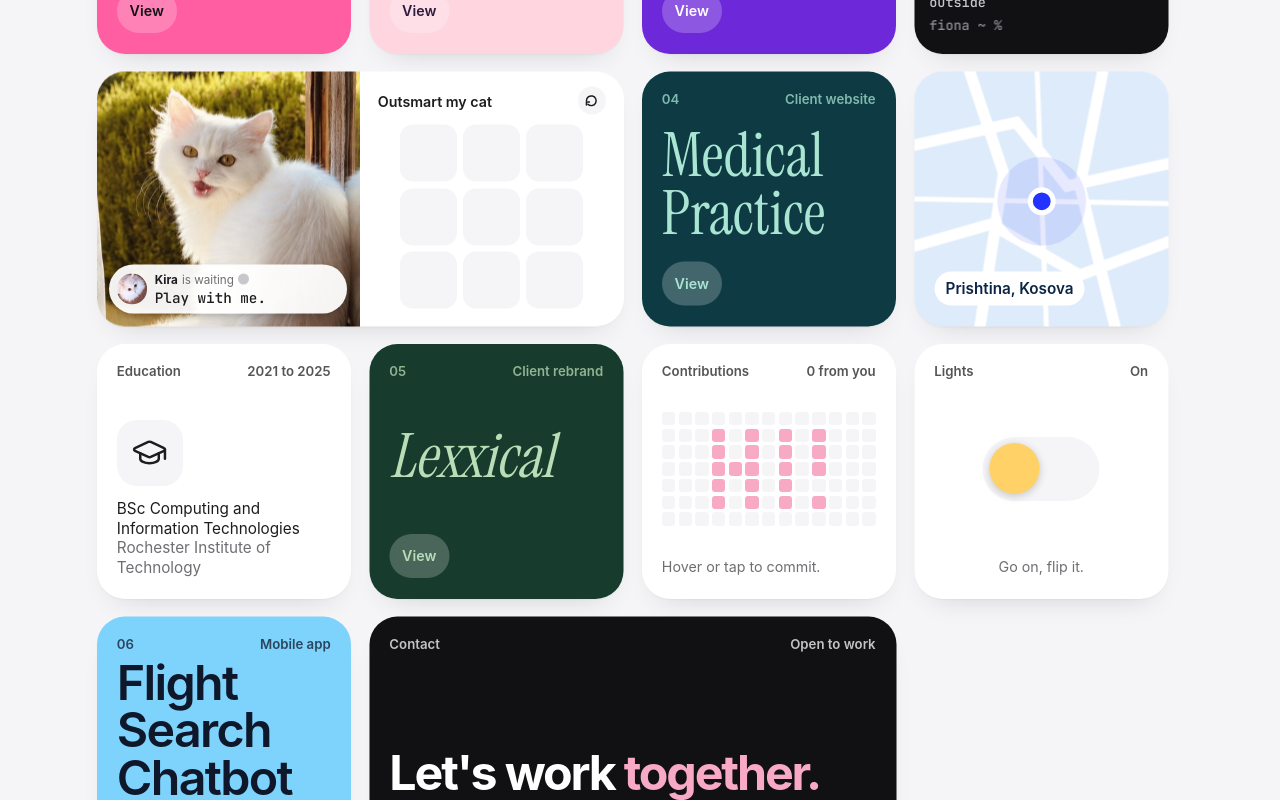
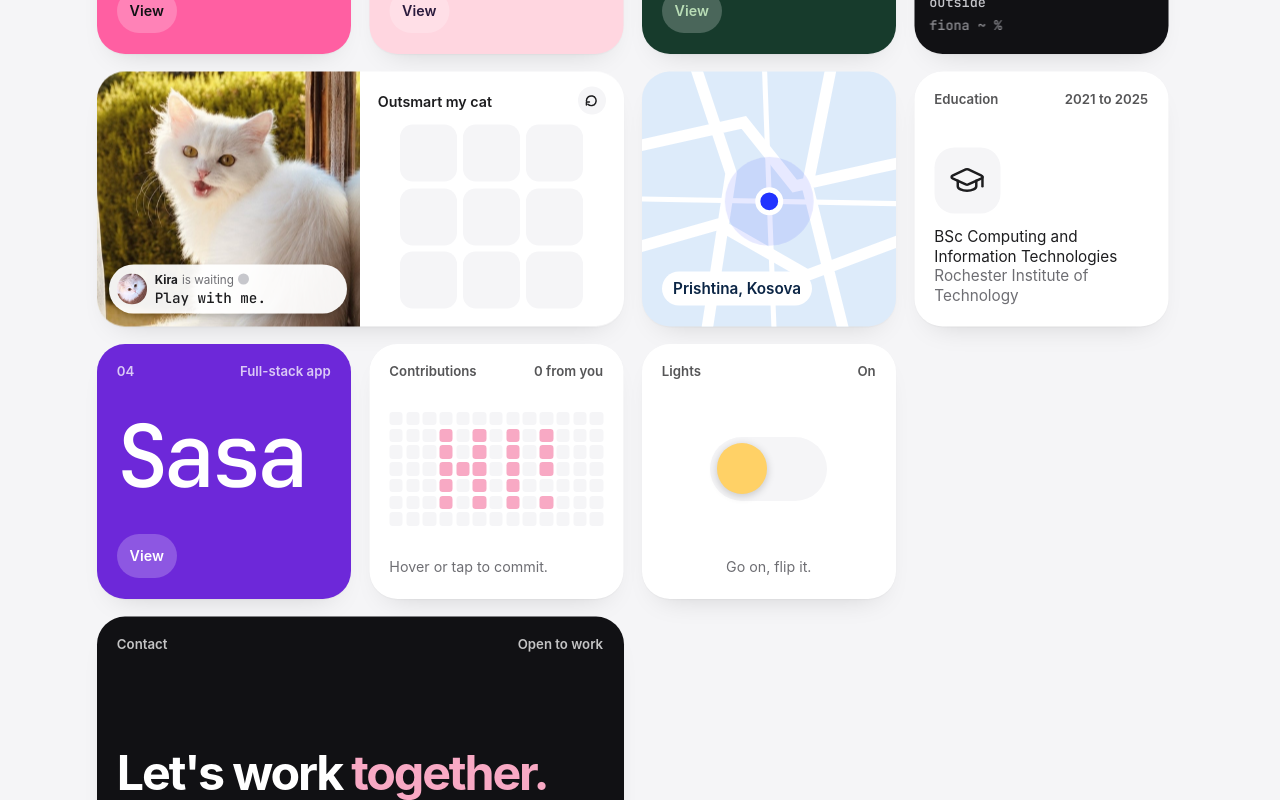
Before and after one commit to fionaveseli/portfolio-2026, a Next.js app: page / in a window 1280 px wide. Shown: the part 840-1640 px from the top of the page. Built offline with nearby package versions, Linux system fonts and the light colour scheme.

Commit message:
Show four projects, strongest first, with clearer project copy

```diff
--- a/src/app/layout.tsx
+++ b/src/app/layout.tsx
@@ -29,7 +29,7 @@ const bricolage = Bricolage_Grotesque({
   display: "swap",
 });
 
-/** Project wordmarks: Medical practice and Lexxical. */
+/** Project wordmark: Blue Bamboo. */
 const instrumentSerif = Instrument_Serif({
   subsets: ["latin"],
   weight: "400",
--- a/src/content/grid.ts
+++ b/src/content/grid.ts
@@ -22,16 +22,14 @@ const tiles = [
   { id: "about", span: 2, category: "about" },
   { id: "nomi", span: 1, category: "work" },
   { id: "dayli", span: 1, category: "work" },
-  { id: "sasa", span: 1, category: "work" },
+  { id: "blue-bamboo", span: 1, category: "work" },
   { id: "terminal", span: 1, category: "about" },
   { id: "kira", span: 2, category: "play" },
-  { id: "medical-practice", span: 1, category: "work" },
   { id: "map", span: 1, category: "about" },
   { id: "education", span: 1, category: "about" },
-  { id: "lexxical", span: 1, category: "work" },
+  { id: "sasa", span: 1, category: "work" },
   { id: "contributions", span: 1, category: "play" },
   { id: "lights", span: 1, category: "play" },
-  { id: "flight-search-chatbot", span: 1, category: "work" },
   { id: "contact", span: 2, category: "about" },
 ] as const satisfies readonly GridItem[];
 
--- a/src/content/projects.ts
+++ b/src/content/projects.ts
@@ -21,11 +21,11 @@ export const projects = [
       tracking: -0.06,
     },
     summary:
-      "A food app for finding the right place for whatever you're craving. Launching in Amsterdam, as a website first.",
+      "Different cravings, same table. A food app for finding somewhere to eat when everyone wants something different. Launching in Amsterdam, as a website first.",
     highlights: [
-      "My own product, from the idea and the brand to the design and the code.",
-      "Bold and mobile-first, but made to work just as well on a laptop.",
-      "More to show once it launches.",
+      "My own product: the idea, the brand, the design and the code.",
+      "Website first, with a landing page that explains Nomi and leads into the app. A store app comes next.",
+      "Two ways to browse places, swiping or an Explore-style grid, because swiping alone felt too limiting.",
     ],
     role: "Founder, design and build",
     year: "2026",
@@ -49,14 +49,40 @@ export const projects = [
       "A visual life planner: a calendar for fixed commitments, a checklist for flexible tasks, and Life Chapters for the bigger goals.",
     highlights: [
       "Started from juggling a full-time job with university.",
+      "Made for the big goals and the small daily reminders, like a school pickup or leaving work early.",
       "A native app for iPhone and Android, with a website that explains it.",
-      "Built end to end: frontend, backend, mobile and an AI-guided onboarding.",
+      "Building it end to end: frontend, backend, mobile and an AI-guided onboarding.",
     ],
     role: "Own product, design and build",
     year: "2026",
     stack: "Expo, React Native, Supabase",
     status: "In progress",
     link: { label: "View on GitHub", href: "https://github.com/fionaveseli/dayli" },
+  },
+  {
+    slug: "blue-bamboo",
+    title: "Blue Bamboo",
+    kind: "Client rebrand",
+    tone: { bg: "#173B2C", fg: "#B9DDB6" },
+    wordmark: {
+      text: "Blue Bamboo",
+      family: "serif",
+      weight: 400,
+      size: 24,
+      leading: 0.9,
+      italic: true,
+    },
+    summary:
+      "A full rebrand of a calm, interactive learning platform. No gamification, no rewards, just a quiet place to learn.",
+    highlights: [
+      "Working directly with the founder on design, features and priorities.",
+      "A warm watercolour direction across the landing page, the dashboard and the learning canvas: human, but never childish.",
+      "Planning a UI refactor of the learning canvas, starting with an inventory of everything it does so nothing breaks.",
+    ],
+    role: "Design and frontend",
+    year: "2026",
+    stack: "React",
+    status: "In progress",
   },
   {
     slug: "sasa",
@@ -80,66 +106,6 @@ export const projects = [
     stack: "Next.js, TypeScript, Zustand, TailwindCSS, Node.js",
     link: { label: "View on GitHub", href: "https://github.com/fionaveseli/sasa" },
   },
-  {
-    slug: "medical-practice",
-    title: "Medical practice",
-    kind: "Client website",
-    tone: { bg: "#0E3B43", fg: "#A9E5D2" },
-    wordmark: {
-      text: "Medical Practice",
-      family: "serif",
-      weight: 400,
-      size: 24,
-      leading: 0.95,
-    },
-    summary: "A website for a private medical practice.",
-    highlights: ["Built in Next.js and TailwindCSS."],
-    role: "Frontend",
-    stack: "Next.js, TailwindCSS",
-  },
-  {
-    slug: "lexxical",
-    title: "Lexxical",
-    kind: "Client rebrand",
-    tone: { bg: "#173B2C", fg: "#B9DDB6" },
-    wordmark: {
-      text: "Lexxical",
-      family: "serif",
-      weight: 400,
-      size: 24,
-      leading: 0.9,
-      italic: true,
-    },
-    summary:
-      "A full rebrand of a calm, interactive learning platform. No gamification, no rewards, just a quiet place to learn.",
-    highlights: [
-      "Reworking the landing page, the dashboard and the learning canvas.",
-      "A warm, watercolour-inspired direction: human, but never childish.",
-      "Working directly with the founder on design, features and priorities.",
-    ],
-    role: "Design and frontend",
-    year: "2026",
-    stack: "React",
-    status: "In progress",
-  },
-  {
-    slug: "flight-search-chatbot",
-    title: "Flight Search Chatbot",
-    kind: "Mobile app",
-    tone: { bg: "#7DD3FC", fg: "#0F172A" },
-    wordmark: {
-      text: "Flight Search Chatbot",
-      family: "sans",
-      weight: 600,
-      size: 19,
-      leading: 0.98,
-      tracking: -0.035,
-    },
-    summary: "A mobile chatbot that helps you search for flights by just asking.",
-    highlights: ["A React Native app talking to a Node.js backend."],
-    role: "Development",
-    stack: "React Native, Node.js",
-  },
 ] as const satisfies readonly Project[];
 
 /** "01", "02" … from a project's position in the list. */
```
